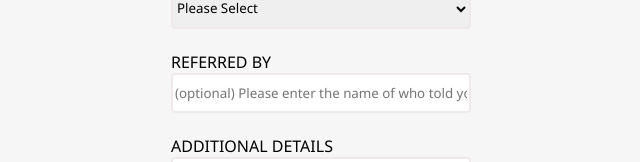
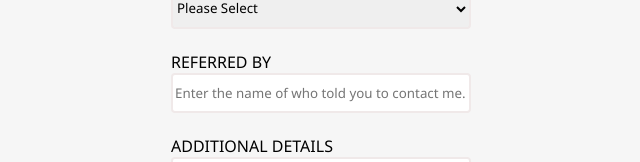
Before and after one commit to PrimeCoder05/kenny-fiesta, a React (Create React App) app: page / in a window 1280 px wide. Shown: the part 887-1049 px from the top of the page, without its empty margins (319-959 px from the left). Built offline with nearby package versions, Linux system fonts and the light colour scheme.

Commit message:
Make small change to make placeholder visible

```diff
--- a/src/components/Details.js
+++ b/src/components/Details.js
@@ -11,7 +11,7 @@ function Details() {
 			</select><br/><br/>
 
 			<label htmlFor="referred-by">REFERRED BY</label><br/>
-			<input type="text" name="referred-by" id="referred-by" placeholder="(optional) Please enter the name of who told you to contact me." /> <br/><br/>
+			<input type="text" name="referred-by" id="referred-by" placeholder="Enter the name of who told you to contact me." /> <br/><br/>
 		</>
 	);
 }
```
